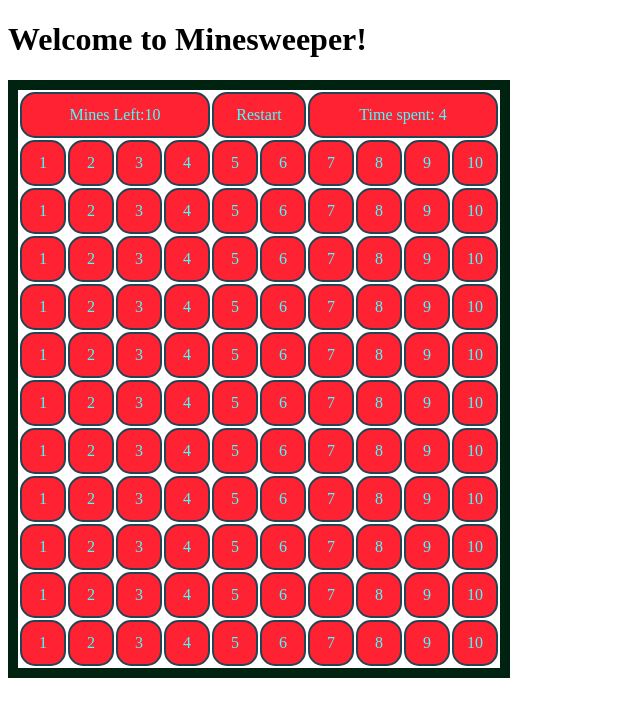
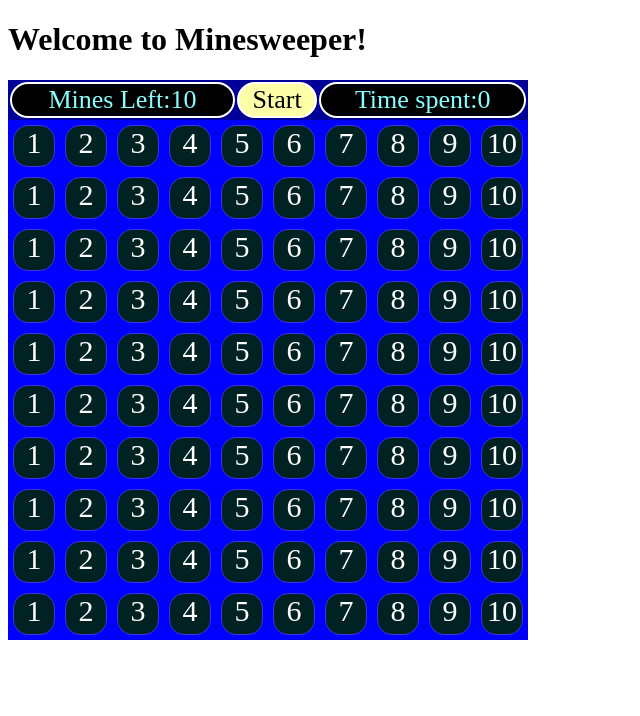
Before and after one commit to gitsudhir/game, a plain HTML site: page index.html in a window 1280 px wide. Shown: the whole page, without its empty margins (0-640 px from the left). Drawn offline with Linux system fonts and the light colour scheme.

Commit message:
using flax

```diff
--- a/index.html
+++ b/index.html
@@ -9,24 +9,40 @@
 <body>
 <h1>Welcome to Minesweeper!</h1>
 <div>
-    <table>
-        <tr> <td colspan="4">Mines Left:10</td> <td colspan="2">Restart</td> <td colspan="4">Time spent: <span id="time"></span></td> </tr>
-        <tr><td>1</td><td>2</td><td>3</td><td>4</td><td>5</td><td>6</td><td>7</td><td>8</td><td>9</td><td>10</td></tr>
-        <tr><td>1</td><td>2</td><td>3</td><td>4</td><td>5</td><td>6</td><td>7</td><td>8</td><td>9</td><td>10</td></tr>
-        <tr><td>1</td><td>2</td><td>3</td><td>4</td><td>5</td><td>6</td><td>7</td><td>8</td><td>9</td><td>10</td></tr>
-        <tr><td>1</td><td>2</td><td>3</td><td>4</td><td>5</td><td>6</td><td>7</td><td>8</td><td>9</td><td>10</td></tr>
-        <tr><td>1</td><td>2</td><td>3</td><td>4</td><td>5</td><td>6</td><td>7</td><td>8</td><td>9</td><td>10</td></tr>
-        <tr><td>1</td><td>2</td><td>3</td><td>4</td><td>5</td><td>6</td><td>7</td><td>8</td><td>9</td><td>10</td></tr>
-        <tr><td>1</td><td>2</td><td>3</td><td>4</td><td>5</td><td>6</td><td>7</td><td>8</td><td>9</td><td>10</td></tr>
-        <tr><td>1</td><td>2</td><td>3</td><td>4</td><td>5</td><td>6</td><td>7</td><td>8</td><td>9</td><td>10</td></tr>
-        <tr><td>1</td><td>2</td><td>3</td><td>4</td><td>5</td><td>6</td><td>7</td><td>8</td><td>9</td><td>10</td></tr>
-        <tr><td>1</td><td>2</td><td>3</td><td>4</td><td>5</td><td>6</td><td>7</td><td>8</td><td>9</td><td>10</td></tr>
-        <tr><td>1</td><td>2</td><td>3</td><td>4</td><td>5</td><td>6</td><td>7</td><td>8</td><td>9</td><td>10</td></tr>
+        <table><tr><td colspan="4">Mines Left:10</td><td colspan="2" id="start"  onclick="start(this)">Start</td><td colspan="4">Time spent:<span id="time">0</span></td></tr></table>
 
+<div class="flex-main">
+   <div>1</div>   <div>2</div>   <div>3</div>   <div>4</div>   <div>5</div>   <div>6</div>   <div>7</div>   <div>8</div><div>9</div> <div>10</div>
+</div>
+<div class="flex-main">
+        <div>1</div>   <div>2</div>   <div>3</div>   <div>4</div>   <div>5</div>   <div>6</div>   <div>7</div>   <div>8</div><div>9</div> <div>10</div>
+     </div>
+     <div class="flex-main">
+            <div>1</div>   <div>2</div>   <div>3</div>   <div>4</div>   <div>5</div>   <div>6</div>   <div>7</div>   <div>8</div><div>9</div> <div>10</div>
+         </div>
+         <div class="flex-main">
+                <div>1</div>   <div>2</div>   <div>3</div>   <div>4</div>   <div>5</div>   <div>6</div>   <div>7</div>   <div>8</div><div>9</div> <div>10</div>
+             </div>
+             <div class="flex-main">
+                    <div>1</div>   <div>2</div>   <div>3</div>   <div>4</div>   <div>5</div>   <div>6</div>   <div>7</div>   <div>8</div><div>9</div> <div>10</div>
+                 </div>
+                 <div class="flex-main">
+                        <div>1</div>   <div>2</div>   <div>3</div>   <div>4</div>   <div>5</div>   <div>6</div>   <div>7</div>   <div>8</div><div>9</div> <div>10</div>
+                     </div>
+                     <div class="flex-main">
+                            <div>1</div>   <div>2</div>   <div>3</div>   <div>4</div>   <div>5</div>   <div>6</div>   <div>7</div>   <div>8</div><div>9</div> <div>10</div>
+                         </div>
+                         <div class="flex-main">
+                                <div>1</div>   <div>2</div>   <div>3</div>   <div>4</div>   <div>5</div>   <div>6</div>   <div>7</div>   <div>8</div><div>9</div> <div>10</div>
+                             </div>
+                             <div class="flex-main">
+                                    <div>1</div>   <div>2</div>   <div>3</div>   <div>4</div>   <div>5</div>   <div>6</div>   <div>7</div>   <div>8</div><div>9</div> <div>10</div>
+                                 </div>
+                                 <div class="flex-main">
+                                        <div>1</div>   <div>2</div>   <div>3</div>   <div>4</div>   <div>5</div>   <div>6</div>   <div>7</div>   <div>8</div><div>9</div> <div>10</div>
+                                     </div>
 
-    </table>
 </div>
-
 <script src="main.js"></script>
 </body>
 
--- a/main.js
+++ b/main.js
@@ -1,5 +1,13 @@
 console.log('from main.js');
+function start(ths){
 var tt=0;
-let t=setInterval(
-()=>{document.getElementById('time').innerHTML= ""+ tt++ ; }
-    ,1000);
+if(ths.innerHTML==="Start"){
+    ths.innerHTML="Restart";
+    var  t=setInterval(
+        ()=>{document.getElementById('time').innerHTML= ""+ tt++ ; }
+            ,1000);
+
+}else{
+    console.log('from else')
+}
+}
--- a/style.css
+++ b/style.css
@@ -1,16 +1,37 @@
-table{
-    border: 10px solid #021;
+
+.flex-main{
+    display: flex;
+    background: blue;
+    width: 520px;
+    border:2px;
+}
+.flex-main > div{
+    width: 40px;
+    height: 40px;
+    color: white;
+    border: 1px solid #43d;
+    margin: 5px;
+    background: #022;
+    border-radius: 15px;
+    text-align: center;
+    font-size:30px;
 }
 
+table{
+width: 520px;
+background: #009;
+}
+td{
+font-size: 26px;
+border: 2px solid #fff;
+border-radius: 20px;
+color: #8ff;
+text-align: center;
+background: black;
+}
 
+#start{
+    background: #ffa;
+    color: #000;
 
-
-td{
-    border: 2px solid #245;
-    border-radius: 15px;
-    width: 40px;
-    height: 40px;
-    text-align: center;
-    background: #f23;
-    color: #4ff;
 }
```
